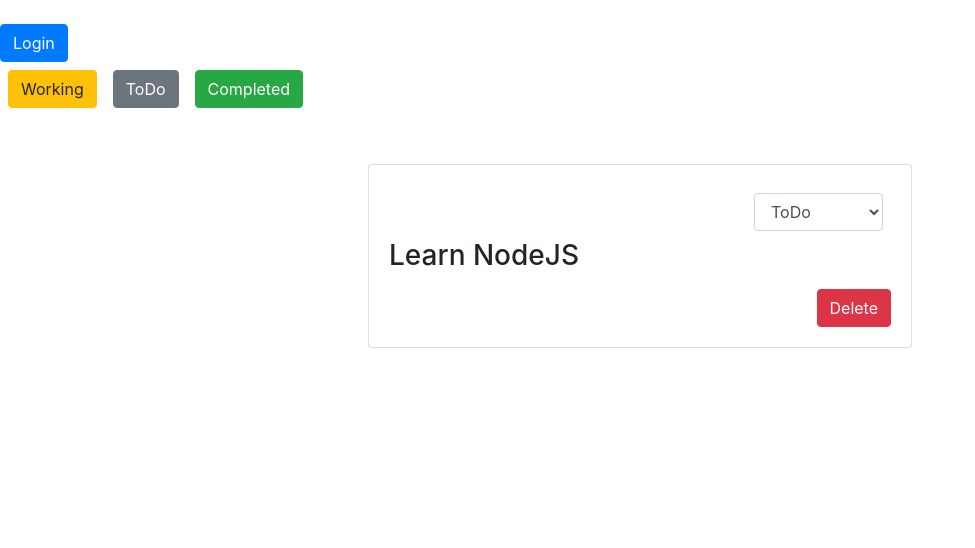
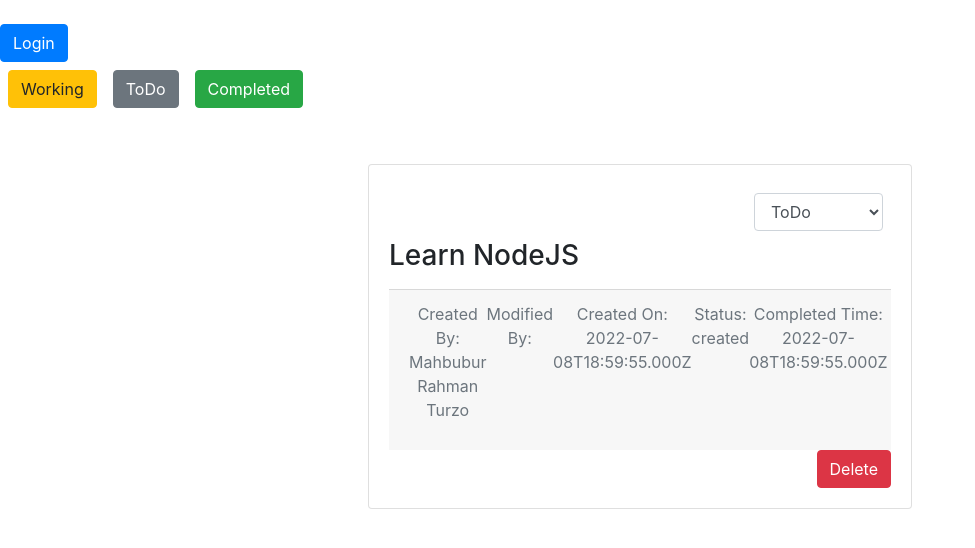
Before and after one commit to Turzoxpress/task-tracker-app-react-frontend, a React (Create React App) app: page / in a window 1280 px wide. Shown: the top 548 px of the page, without its empty margins (0-975 px from the left). Built offline with nearby package versions, Linux system fonts and the light colour scheme; no server answers.

Commit message:
card footer added

```diff
--- a/src/component/pages/ToDo.js
+++ b/src/component/pages/ToDo.js
@@ -67,6 +67,15 @@ const ToDo = ({ todo, handleToggle, handleDelete, isLoggedIn }) => {
 
             <h3 className="card-title card_title">{todo.task_name}</h3>
             <p className="card-text card_title">{todo.task_description}</p>
+
+            <div className="card-footer d-flex text-muted">
+              <p>Created By: {todo.created_by}</p>
+              <p>Modified By: {todo.modified_by}</p>
+              <p>Created On: {todo.created_at}</p>
+              <p>Status: {todo.status}</p>
+              <p>Completed Time: {todo.created_at}</p>
+            </div>
+
             <div className="right_button_align">
               <a href="#" className="btn btn-danger">
                 Delete
```
